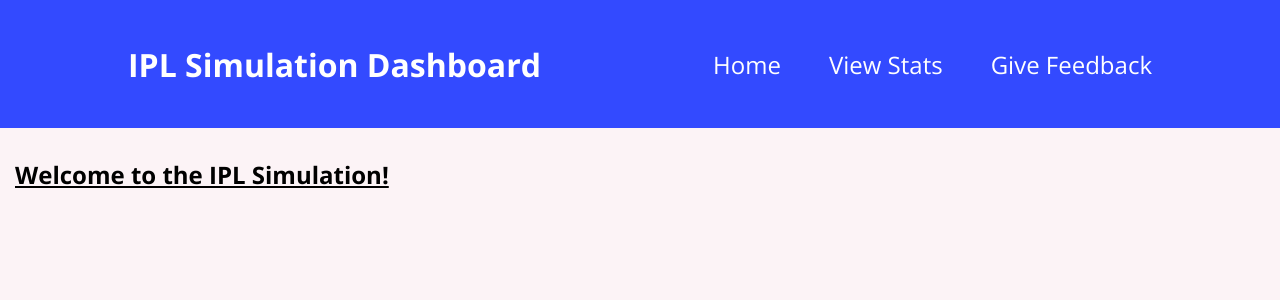
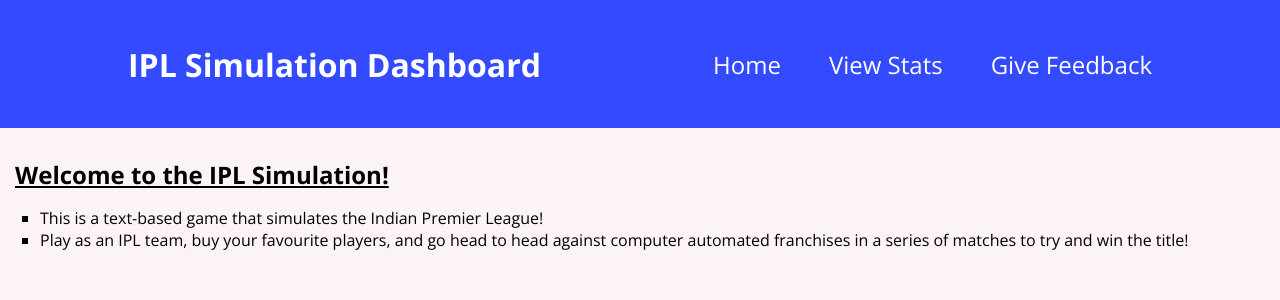
Before and after one commit to KW781/IPLSimulationDashboard, a React (Create React App) app: page / in a window 1280 px wide. Shown: the top 300 px of the page. Built offline with nearby package versions, Linux system fonts and the light colour scheme.

Commit message:
Added initial header in home page

```diff
--- a/src/pages/HomePage.js
+++ b/src/pages/HomePage.js
@@ -3,10 +3,21 @@
 function HomePage() {
   return (
     <div>
-      <div />
-      <header className={classes.homeHeading}>
+      <header className={classes.generalHeading}>
       Welcome to the IPL Simulation!
       </header>
+      <body>
+        <ul className={classes.ul}>
+          <li>
+          This is a text-based game that simulates the Indian Premier League!
+          </li>
+          <li>
+          Play as an IPL team, buy your favourite players, and go head to head
+          against computer automated franchises in a series of matches to try
+          and win the title!
+          </li>
+        </ul>
+      </body>
     </div>
   );
 }
--- a/src/pages/PageStylings.module.css
+++ b/src/pages/PageStylings.module.css
@@ -3,10 +3,14 @@
   font-weight: bold;
 }
 
-.homeHeading {
+.generalHeading {
   font-size: 1.5rem;
   font-weight: bold;
   text-decoration: underline;
   padding-top: 30px;
   padding-left: 15px;
 }
+
+.ul {
+  list-style-type: square;
+}
```
